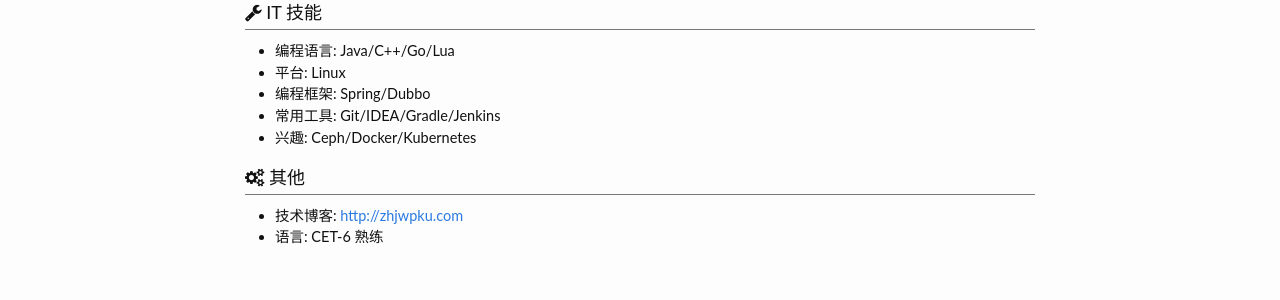
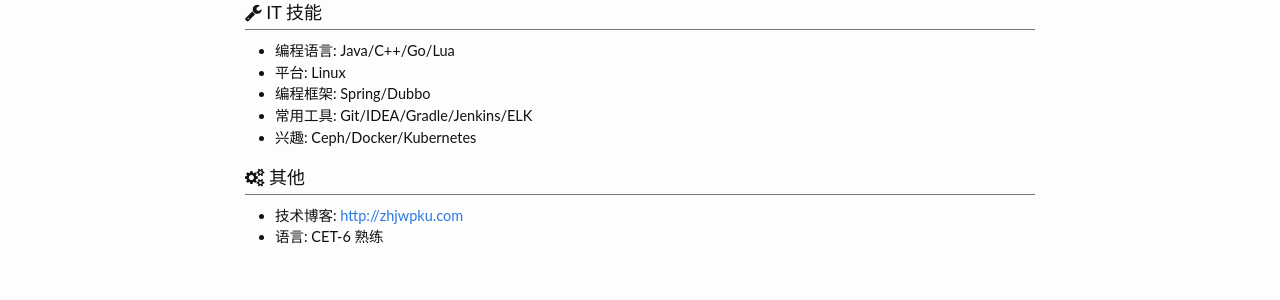
Before and after one commit to zhjwpku/zhjwpku.github.io, a Jekyll site: the page built from resume.html, in a window 1280 px wide. Shown: the part 812-1112 px from the top of the page. Built offline with Jekyll 4.4.1, drawn with Linux system fonts in a browser that asks for light colours; comment, search, counter and statistics services are not loaded.

Commit message:
skill -> ELK
Signed-off-by: Zhao Junwang <zhjwpku@gmail.com>

```diff
--- a/resume.html
+++ b/resume.html
@@ -85,7 +85,7 @@
         <li>编程语言: Java/C++/Go/Lua</li>
         <li>平台: Linux</li>
         <li>编程框架: Spring/Dubbo</li>
-        <li>常用工具: Git/IDEA/Gradle/Jenkins</li>
+        <li>常用工具: Git/IDEA/Gradle/Jenkins/ELK</li>
         <li>兴趣: Ceph/Docker/Kubernetes</li>
       </ul>
     </div>
```
